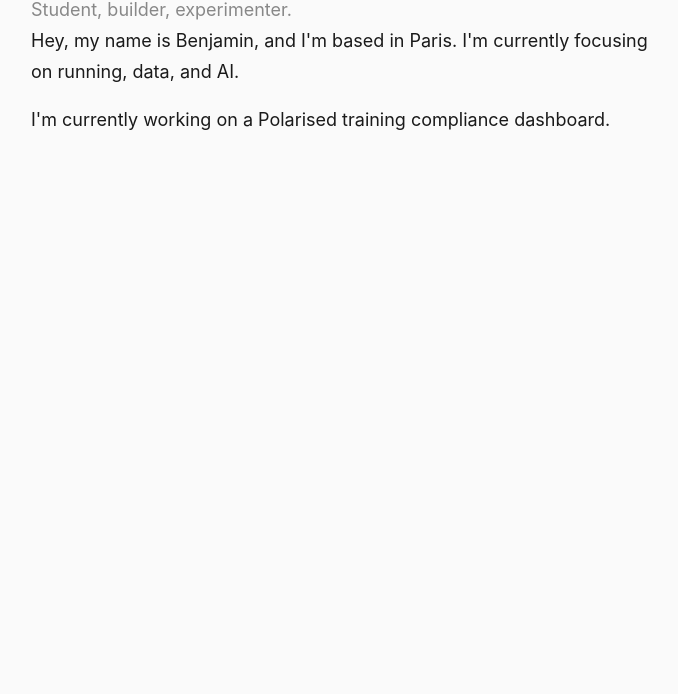
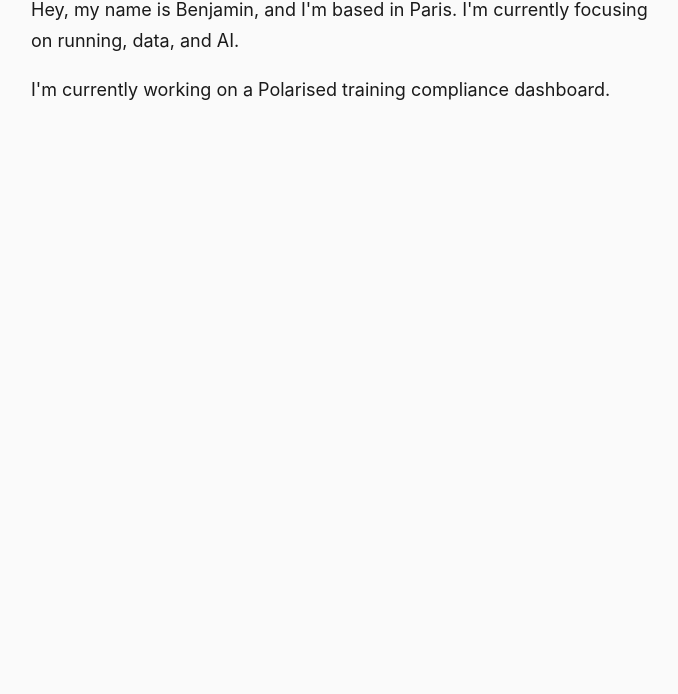
Before and after one commit to B3NGU1/grierson.io, a plain HTML site: page index.html in a window 1280 px wide. Shown: the part 106-800 px from the top of the page, without its empty margins (289-967 px from the left). Drawn offline with Linux system fonts and the light colour scheme.

Commit message:
Update index.html

```diff
--- a/index.html
+++ b/index.html
@@ -9,8 +9,6 @@
 <body>
   <div class="container">
     <h1>Benjamin Grierson</h1>
-    <p style="color: #888; margin-bottom: 0;">Student, builder, experimenter.</p>
-
     <p>
       Hey, my name is Benjamin, and I'm based in Paris. I'm currently focusing on running, data, and AI.
     </p>
```
